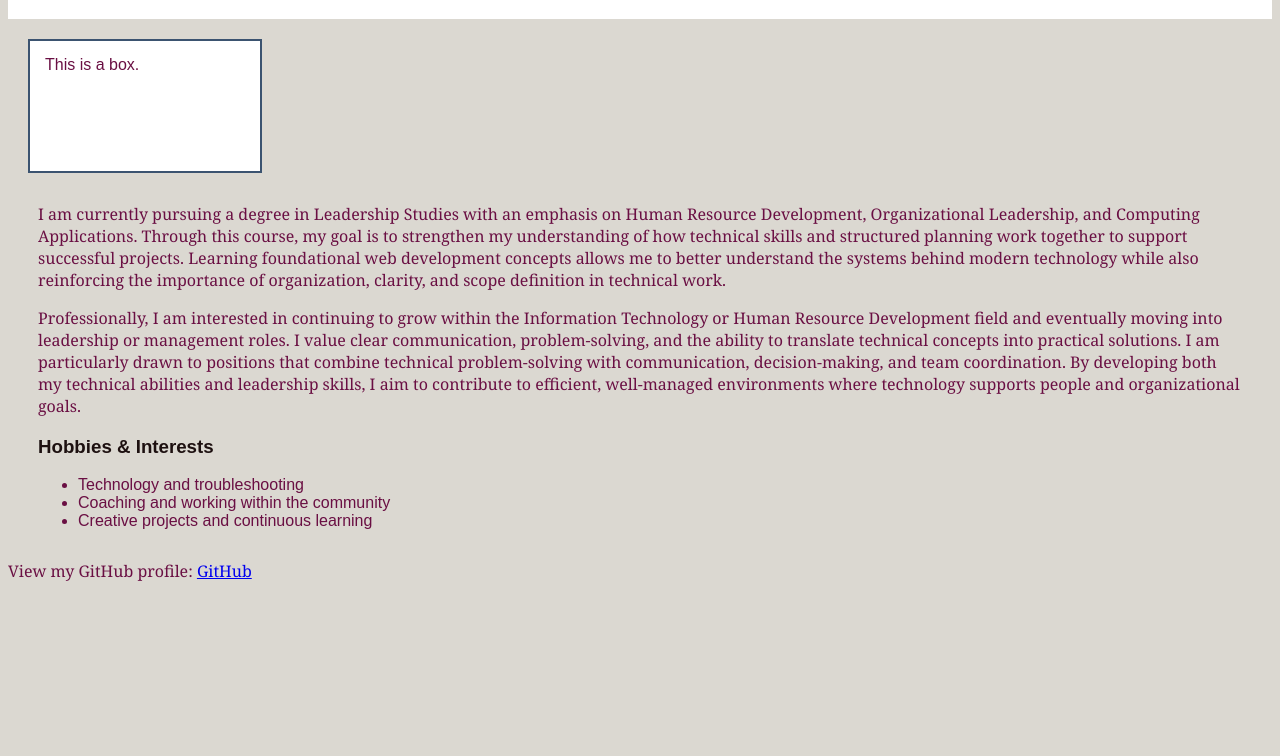
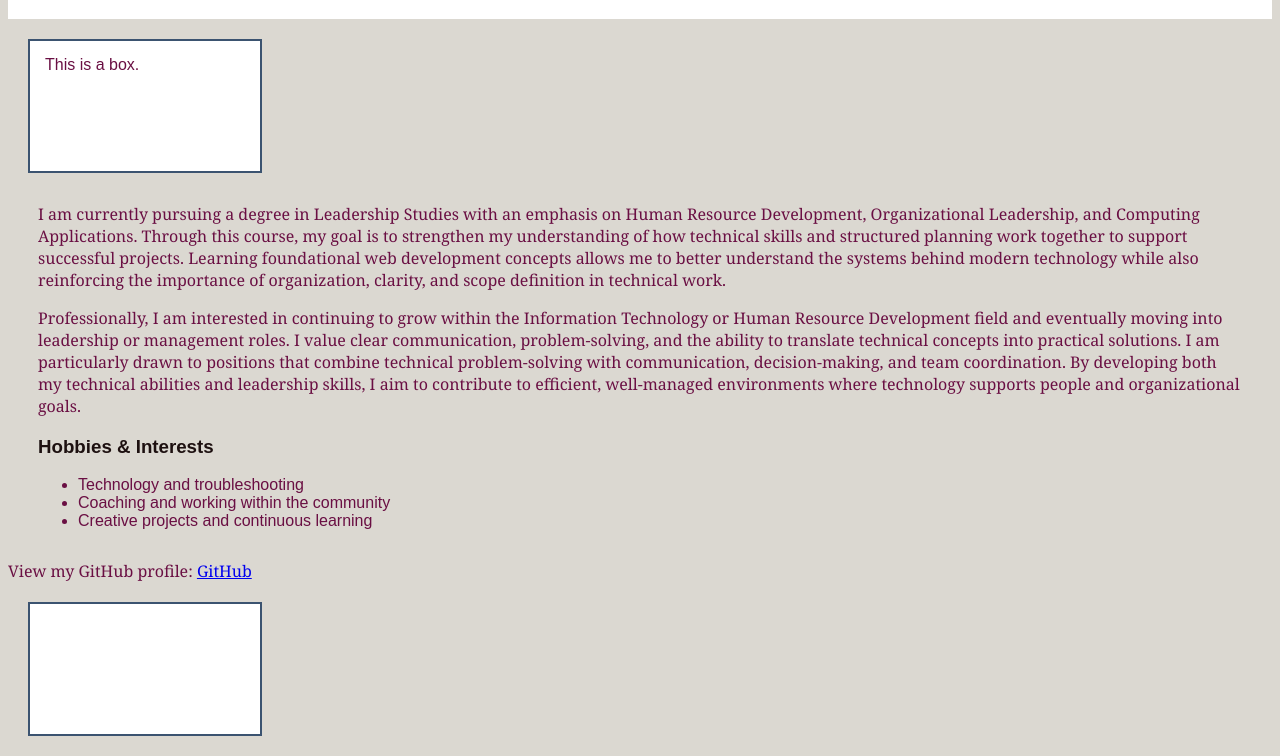
Before and after one commit to kayleeadahl-0919/kayleeadahl-0919.github.io, a plain HTML site: page index.html in a window 1280 px wide. Shown: the part 163-919 px from the top of the page. Before the commit the page ends 800 px from the top, so only its background shows below. Drawn offline with Linux system fonts and the light colour scheme.

```diff
--- a/index.html
+++ b/index.html
@@ -48,5 +48,8 @@
             <a href="https://github.com/kayleeadahl-0919" target="https://github.com/kayleeadahl-0919">GitHub</a>
         </p>
     </footer>
+    <div
+        id="flonnect-my-app" class="__web-inspector-hide-shortcut__">
+    </div>
 </body>
 </html>
```
